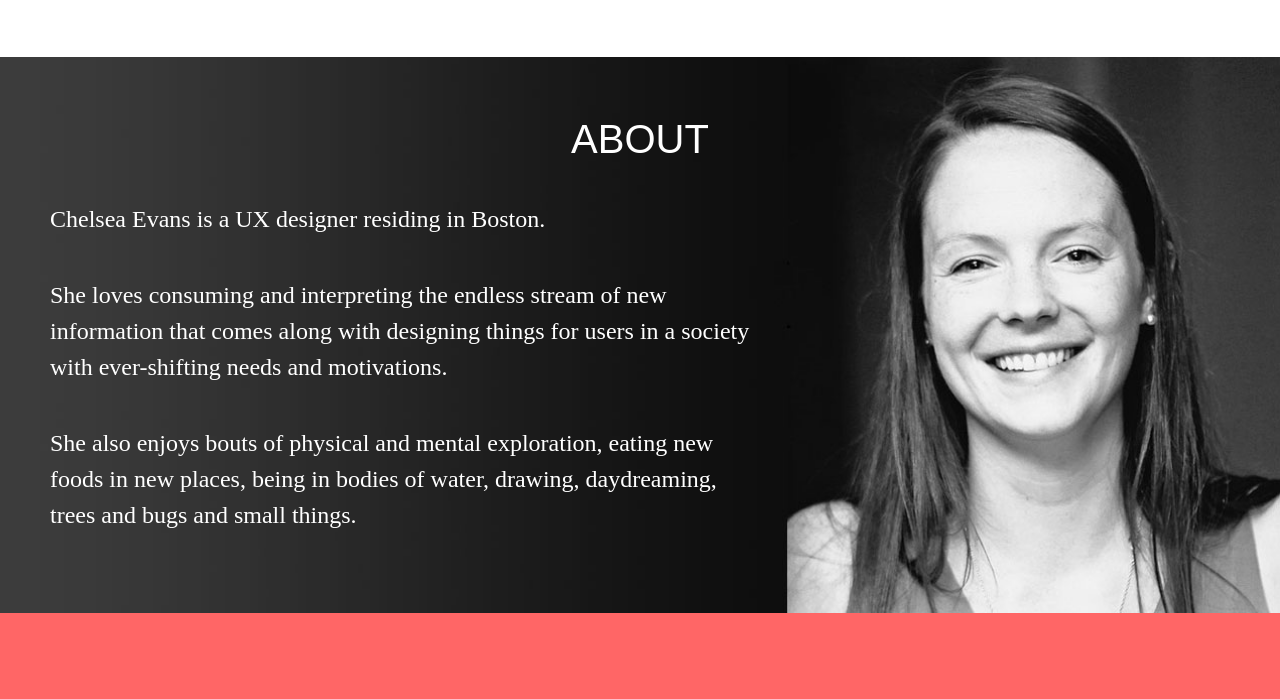
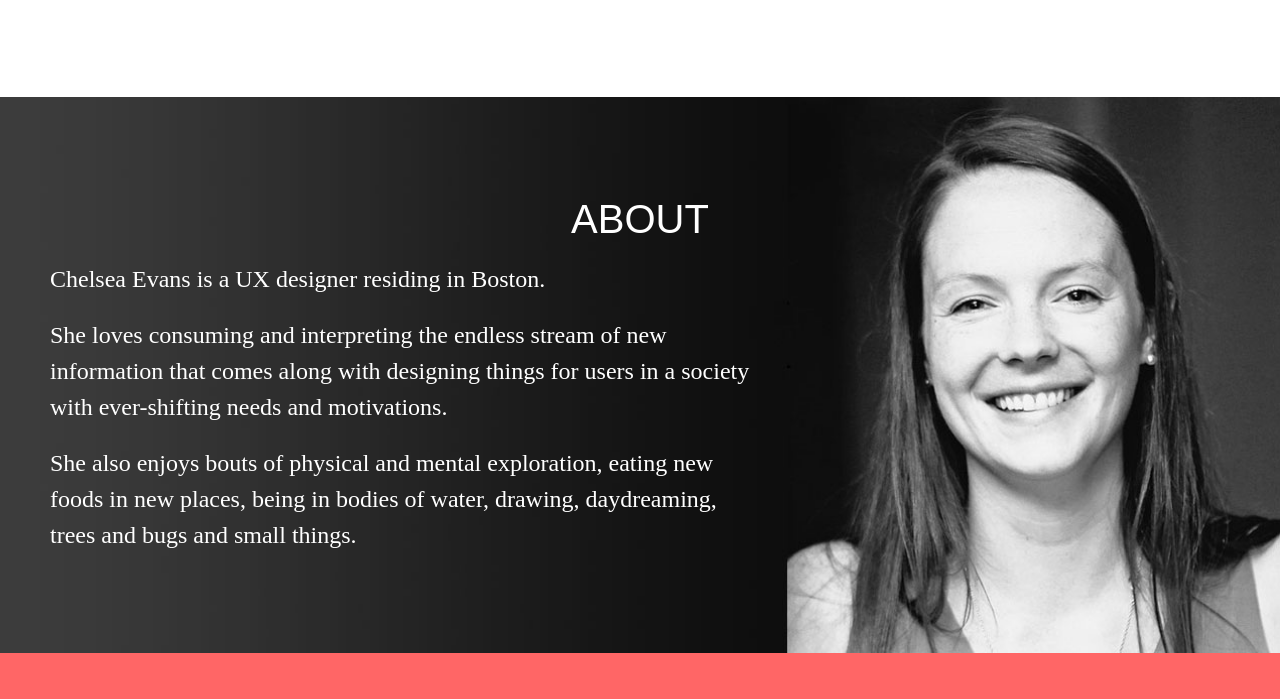
Before and after one commit to ChelseaEvans/personalwebsite, a website: page views/home.html in a window 1280 px wide. Shown: the part 1099-1798 px from the top of the page. Drawn offline with nearby package versions, Linux system fonts and the light colour scheme; files whose address does not match are found by name.

Commit message:
padding changes in about section

```diff
--- a/public/css/main.css
+++ b/public/css/main.css
@@ -241,7 +241,7 @@ img.center-block {
     text-align: center;
 }
 #main p {
-    padding: 180px 0 260px 0;
+    padding: 200px 0 280px 0;
     color: white;
     font-size: 100px;
     font-weight: 300;
@@ -294,7 +294,7 @@ img.center-block {
     background-position: center center;
     background-repeat: no-repeat;
     background-attachment: fixed;
-    padding: 40px;
+    padding: 80px 40px;
 }
 #about img {
     float: right;
@@ -304,7 +304,7 @@ img.center-block {
     padding: 0 480px 0 0;
     color: white;
     font-size: 24px;
-    margin: 40px 10px;
+    margin: 20px 10px;
     font-family: 'Alegreya', serif;
     line-height: 1.5;
 }
```
